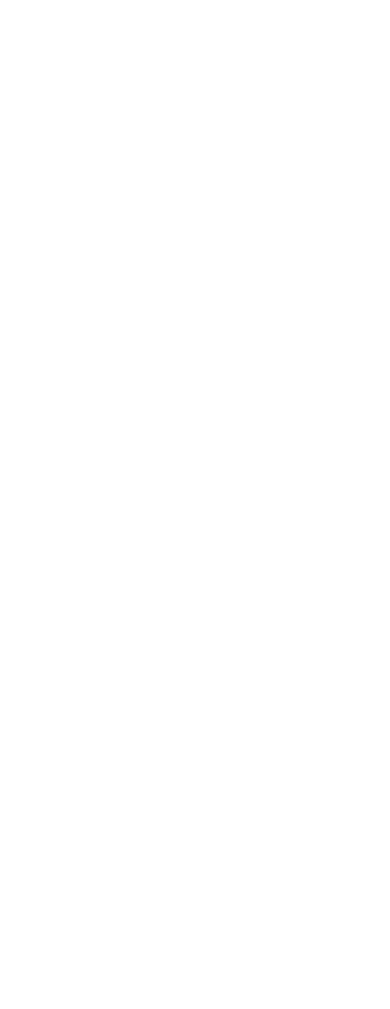
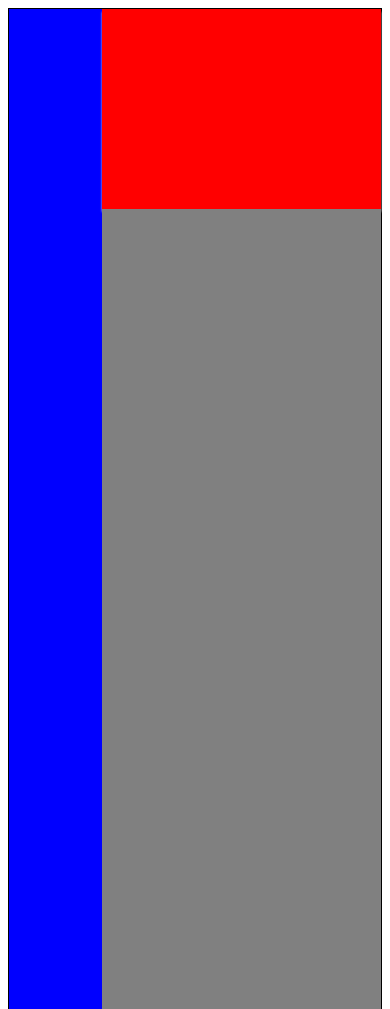
Before and after one commit to JohnTHancock/admin_dashboard, a plain HTML site: page index.html in a window 390 px wide. Shown: the top 1009 px of the page. Before the commit the page ends 844 px from the top, so only its background shows below. Drawn offline with Linux system fonts and the light colour scheme.

Commit message:
Create very rough layout for container grid
Set up our initial element containers in the rough area where they will
eventually be placed. Eventually, the grid rows will be changed to
accomodate the  content placed within to be more responsive. .wrapper
has been set to flex so that we can place our content in the center of
the screen.

```diff
--- a/index.html
+++ b/index.html
@@ -7,6 +7,13 @@
     <link rel="stylesheet" href="styles.css">
 </head>
 <body>
-
+    <div class="wrapper">
+        <div class="container">
+            <div class="sidebar">
+            </div>
+            <div class="header"></div>
+            <div class="contentContainer"></div>
+        </div>
+    </div>
 </body>
 </html>
--- a/styles.css
+++ b/styles.css
@@ -0,0 +1,29 @@
+.wrapper {
+    display: flex;
+    justify-content: center;
+}
+
+.container {
+    display: grid;
+    grid-template: 1fr 4fr / 1fr 3fr;
+    border: 1px solid black;
+    height: 1000px;
+    width: 1000px;
+}
+
+.sidebar {
+    background-color: blue;
+    grid-column: 1 / 2;
+    grid-row: 1 / 6;
+}
+
+.header {
+    background-color: red;
+    grid-column: 2 / 5;
+    box-shadow: 0px 3px 2px lightgray;
+}
+
+.contentContainer {
+    background-color: gray;
+    grid-column: 2 / 5;
+}
```
